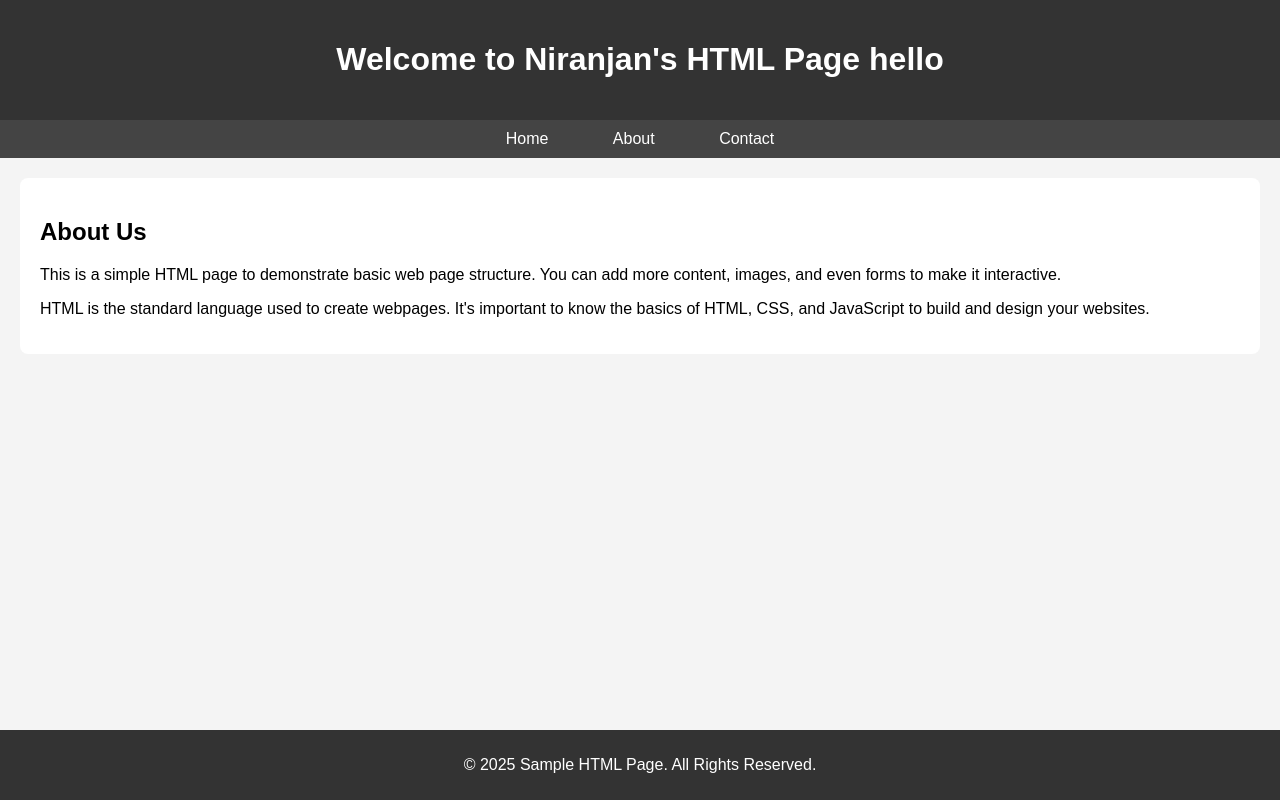
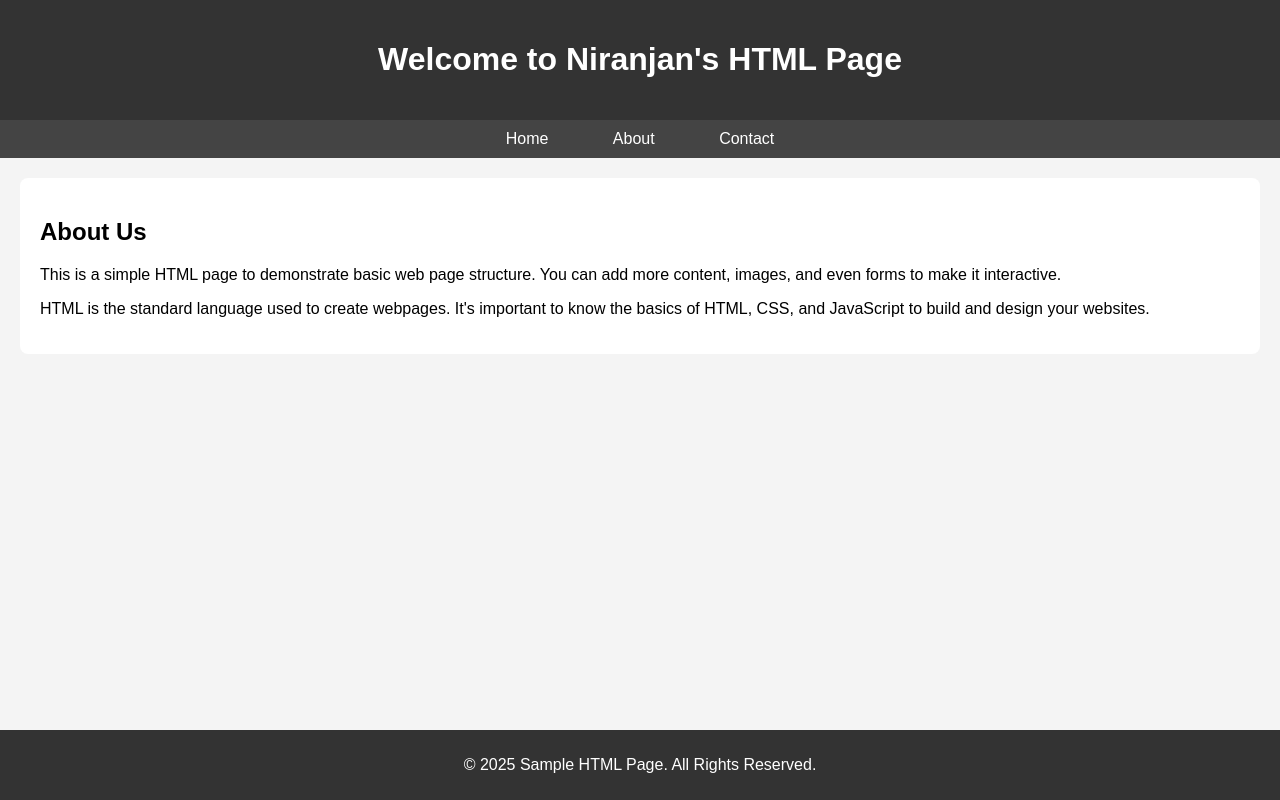
Before and after one commit to Niranjan-Jp/POC, a plain HTML site: page index.html in a window 1280 px wide. Drawn offline with Linux system fonts and the light colour scheme.

Commit message:
Update index.html

```diff
--- a/index.html
+++ b/index.html
@@ -57,7 +57,7 @@
 <body>
 
 <header>
-    <h1>Welcome to Niranjan's HTML Page hello</h1>
+    <h1>Welcome to Niranjan's HTML Page </h1>
 </header>
 
 <nav>
```
